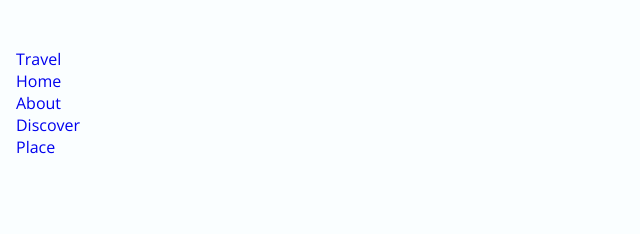
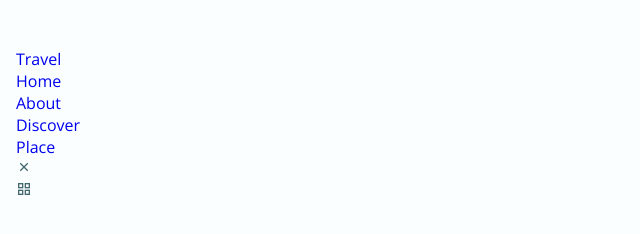
Before and after one commit to jbramirez03/Travel-Site, a plain HTML site: page index.html in a window 1280 px wide. Shown: the full height of the page, 0-640 px from the left. Drawn offline with nearby package versions, Linux system fonts and the light colour scheme.

Commit message:
added nav toggle and close icons

```diff
--- a/index.html
+++ b/index.html
@@ -34,6 +34,11 @@
               <a href="#place" class="nav__link">Place</a>
             </li>
           </ul>
+
+          <i class="ri-close-line nav__close" id="nav-close"></i>
+        </div>
+        <div class="nav__toggle" id="nav-toggle">
+          <i class="ri-function-line"></i>
         </div>
       </nav>
     </header>
```
